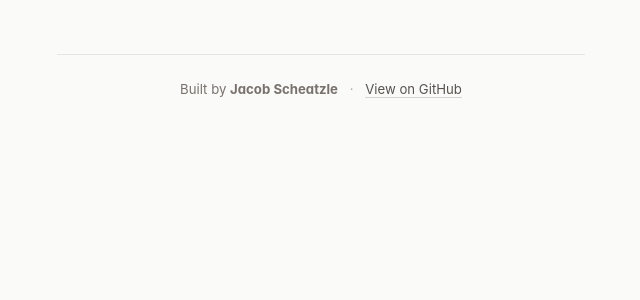
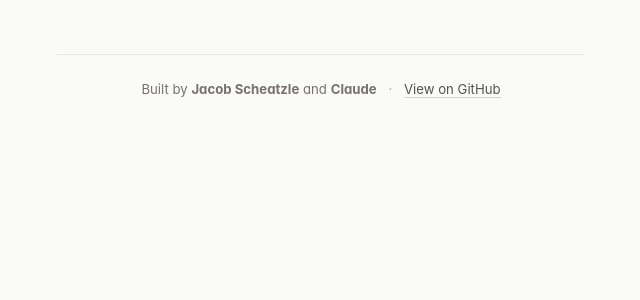
Before and after one commit to jacob-scheatzle/claude-pwa-portal, a FastAPI app: template portal/templates/dashboard.html in a window 1280 px wide. Shown: the part 280-580 px from the top of the page, without its empty margins (319-959 px from the left). Run offline with FastAPI, Linux system fonts and the light colour scheme; the template is opened without the code that fills it, so the values that code supplies are empty.

Commit message:
Dashboard credit: add Claude as co-author
Honest attribution — the project was built end-to-end in
conversation with Claude, so the home-page credit should
reflect that.

Co-Authored-By: Claude Opus 4.7 (1M context) <noreply@anthropic.com>

```diff
--- a/portal/templates/dashboard.html
+++ b/portal/templates/dashboard.html
@@ -39,7 +39,7 @@
 {% endif %}
 
 <footer class="credit">
-	Built by <strong>Jacob Scheatzle</strong>
+	Built by <strong>Jacob Scheatzle</strong> and <strong>Claude</strong>
 	<span class="credit-dot">·</span>
 	<a href="https://github.com/jacob-scheatzle/claude-pwa-portal" target="_blank" rel="noopener noreferrer">View on GitHub</a>
 </footer>
```
